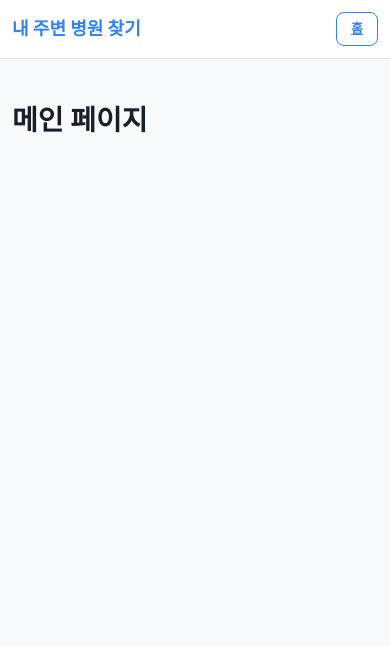
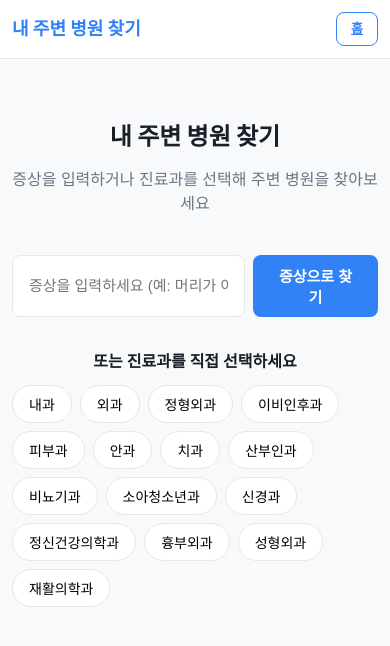
Before and after one commit to s2ja26openai/hospital-finder, a FastAPI app: page / in a window 390 px wide. Shown: the top 646 px of the page. Run offline with FastAPI, Linux system fonts and the light colour scheme.

Commit message:
feat: F-01 메인 페이지 2가지 탐색 진입 방식 구현 (Task 3)
- 증상 입력창 + 챗봇 이동
- 15개 진료과 버튼 그리드
- Enter 키 지원, 반응형 레이아웃

Co-Authored-By: Claude Sonnet 4.6 <noreply@anthropic.com>

```diff
--- /dev/null
+++ b/static/css/index.css
@@ -0,0 +1,120 @@
+/* static/css/index.css */
+.hero {
+  padding: 60px 0 40px;
+  text-align: center;
+}
+
+.hero-title {
+  font-size: 32px;
+  font-weight: 800;
+  margin-bottom: 12px;
+  color: var(--color-text);
+}
+
+.hero-subtitle {
+  font-size: 16px;
+  color: var(--color-text-sub);
+  margin-bottom: 40px;
+}
+
+.entry-cards {
+  display: grid;
+  grid-template-columns: 1fr 1fr;
+  gap: 20px;
+  max-width: 720px;
+  margin: 0 auto;
+}
+
+.entry-card {
+  background: var(--color-surface);
+  border-radius: var(--radius-lg);
+  padding: 32px 24px;
+  box-shadow: var(--shadow-sm);
+  border: 1.5px solid var(--color-border);
+  cursor: pointer;
+  transition: box-shadow 0.2s, border-color 0.2s;
+}
+
+.entry-card:hover {
+  box-shadow: var(--shadow-md);
+  border-color: var(--color-primary);
+}
+
+.entry-card-icon {
+  font-size: 36px;
+  margin-bottom: 12px;
+}
+
+.entry-card-title {
+  font-size: 18px;
+  font-weight: 700;
+  margin-bottom: 6px;
+}
+
+.entry-card-desc {
+  font-size: 13px;
+  color: var(--color-text-sub);
+}
+
+/* 증상 입력창 */
+.symptom-section {
+  max-width: 560px;
+  margin: 0 auto 12px;
+}
+
+.symptom-input-wrap {
+  display: flex;
+  gap: 8px;
+  margin-top: 16px;
+}
+
+.symptom-input {
+  flex: 1;
+  padding: 12px 16px;
+  border: 1.5px solid var(--color-border);
+  border-radius: var(--radius-sm);
+  font-size: 15px;
+  outline: none;
+  transition: border-color 0.15s;
+}
+
+.symptom-input:focus { border-color: var(--color-primary); }
+
+/* 진료과 버튼 그리드 */
+.dept-section {
+  max-width: 560px;
+  margin: 32px auto 0;
+}
+
+.dept-section-title {
+  font-size: 16px;
+  font-weight: 600;
+  margin-bottom: 12px;
+}
+
+.dept-grid {
+  display: flex;
+  flex-wrap: wrap;
+  gap: 8px;
+}
+
+.dept-btn {
+  padding: 8px 16px;
+  border: 1.5px solid var(--color-border);
+  border-radius: 20px;
+  background: var(--color-surface);
+  font-size: 14px;
+  cursor: pointer;
+  transition: background 0.15s, border-color 0.15s;
+}
+
+.dept-btn:hover {
+  background: var(--color-primary);
+  color: #fff;
+  border-color: var(--color-primary);
+}
+
+@media (max-width: 600px) {
+  .entry-cards { grid-template-columns: 1fr; }
+  .hero-title { font-size: 24px; }
+}
--- /dev/null
+++ b/static/js/index.js
@@ -0,0 +1,41 @@
+// static/js/index.js
+const DEPARTMENTS = [
+  '내과', '외과', '정형외과', '이비인후과', '피부과',
+  '안과', '치과', '산부인과', '비뇨기과', '소아청소년과',
+  '신경과', '정신건강의학과', '흉부외과', '성형외과', '재활의학과'
+];
+
+function renderDepts() {
+  const grid = document.getElementById('deptGrid');
+  DEPARTMENTS.forEach(dept => {
+    const btn = document.createElement('button');
+    btn.className = 'dept-btn';
+    btn.textContent = dept;
+    btn.onclick = () => goToHospitals(dept);
+    grid.appendChild(btn);
+  });
+}
+
+function goToChatbot() {
+  const symptom = document.getElementById('symptomInput').value.trim();
+  if (!symptom) {
+    alert('증상을 입력해 주세요.');
+    return;
+  }
+  const params = new URLSearchParams({ symptom });
+  window.location.href = `/chatbot?${params}`;
+}
+
+function goToHospitals(dept) {
+  const params = new URLSearchParams({ department: dept });
+  window.location.href = `/hospitals?${params}`;
+}
+
+// Enter 키 지원
+document.addEventListener('DOMContentLoaded', () => {
+  renderDepts();
+  const input = document.getElementById('symptomInput');
+  input.addEventListener('keydown', e => {
+    if (e.key === 'Enter') goToChatbot();
+  });
+});
--- a/templates/index.html
+++ b/templates/index.html
@@ -1,6 +1,38 @@
 {% extends "base.html" %}
+{% block title %}내 주변 병원 찾기{% endblock %}
+{% block extra_css %}
+<link rel="stylesheet" href="/static/css/index.css">
+{% endblock %}
+
 {% block content %}
-<div class="container" style="padding-top:40px;">
-  <h1>메인 페이지</h1>
+<div class="container">
+  <section class="hero">
+    <h1 class="hero-title">내 주변 병원 찾기</h1>
+    <p class="hero-subtitle">증상을 입력하거나 진료과를 선택해 주변 병원을 찾아보세요</p>
+
+    <!-- 증상으로 찾기 -->
+    <div class="symptom-section">
+      <div class="symptom-input-wrap">
+        <input
+          type="text"
+          id="symptomInput"
+          class="symptom-input"
+          placeholder="증상을 입력하세요 (예: 머리가 아파요)"
+          aria-label="증상 입력"
+        >
+        <button class="btn btn-primary" onclick="goToChatbot()">증상으로 찾기</button>
+      </div>
+    </div>
+
+    <!-- 진료과로 찾기 -->
+    <div class="dept-section">
+      <div class="dept-section-title">또는 진료과를 직접 선택하세요</div>
+      <div class="dept-grid" id="deptGrid"></div>
+    </div>
+  </section>
 </div>
 {% endblock %}
+
+{% block scripts %}
+<script src="/static/js/index.js"></script>
+{% endblock %}
```
